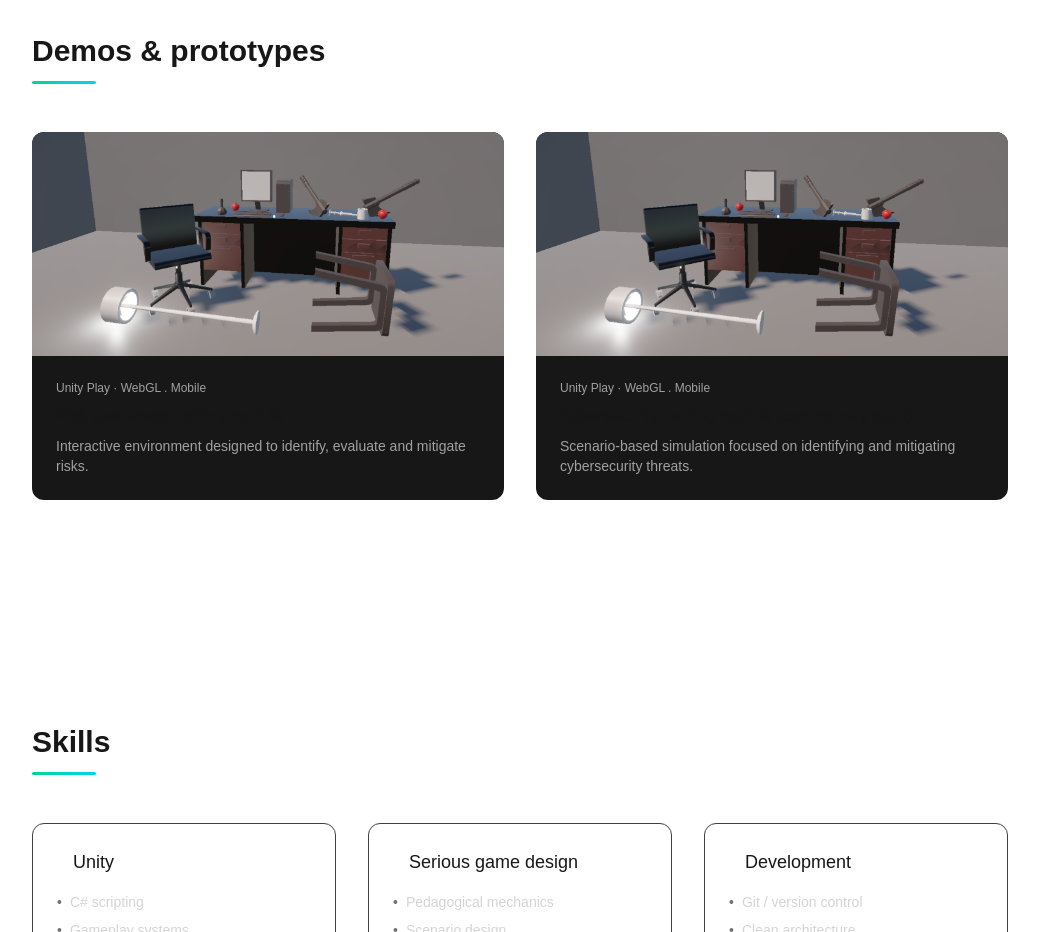
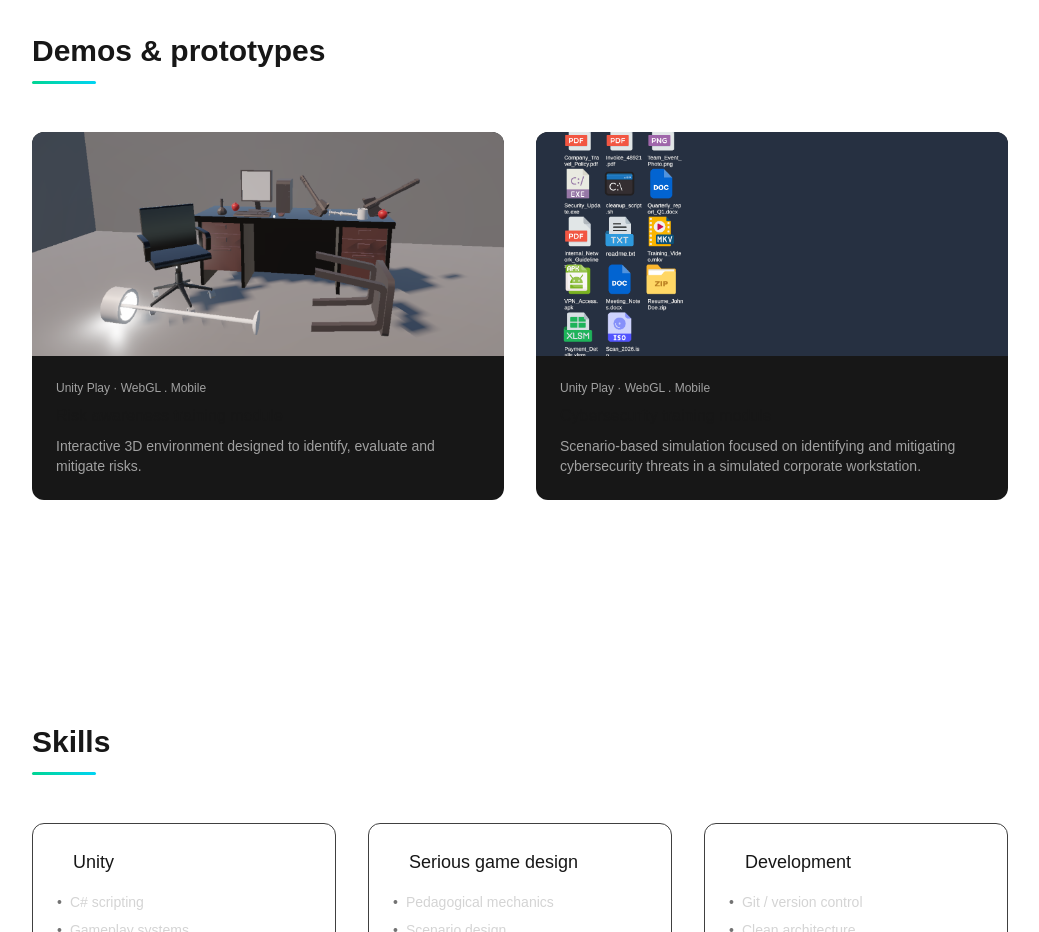
Before and after one commit to Trophaigle/unity_portfolio, a Next.js app: page / in a window 1280 px wide. Shown: the part 2540-3472 px from the top of the page, without its empty margins (120-1159 px from the left). Built offline with nearby package versions, Linux system fonts and the light colour scheme.

Commit message:
add cybersecu game

```diff
--- a/components/sections/Demos.tsx
+++ b/components/sections/Demos.tsx
@@ -11,16 +11,16 @@ const demos = [
   {
     title: "Risk awareness training module",
     description:
-      "Interactive environment designed to identify, evaluate and mitigate risks.",
+      "Interactive 3D environment designed to identify, evaluate and mitigate risks.",
     image: "/unity-image.png",
     link: "https://play.unity.com/fr/games/1827c35f-1c75-4c38-8ae1-94567c9d0776/hazard-spotting-unity-demo",
   },
   {
-    title: "Cybersecurity training module (coming very soon)",
+    title: "Cybersecurity training module",
     description:
-      "Scenario-based simulation focused on identifying and mitigating cybersecurity threats.",
-    image: "/unity-image.png",
-    link: "#",
+      "Scenario-based simulation focused on identifying and mitigating cybersecurity threats in a simulated corporate workstation.",
+    image: "/cybersecuMailFile.png",
+    link: "https://play.unity.com/fr/games/8726d29d-574e-49e8-bfa6-b3ccdeddfbd4/cyber-desk-threat-detection",
   }
 ];
 
```
Also changed, not shown: public/cybersecuMailFile.png (added).
